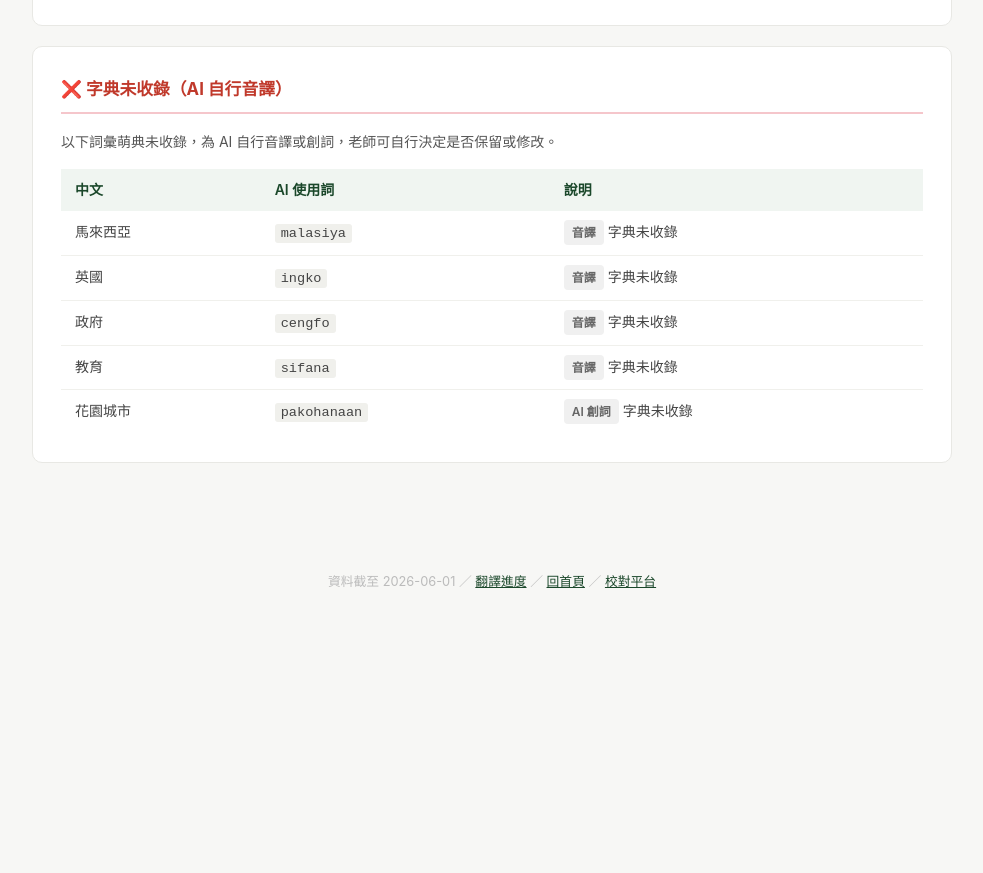
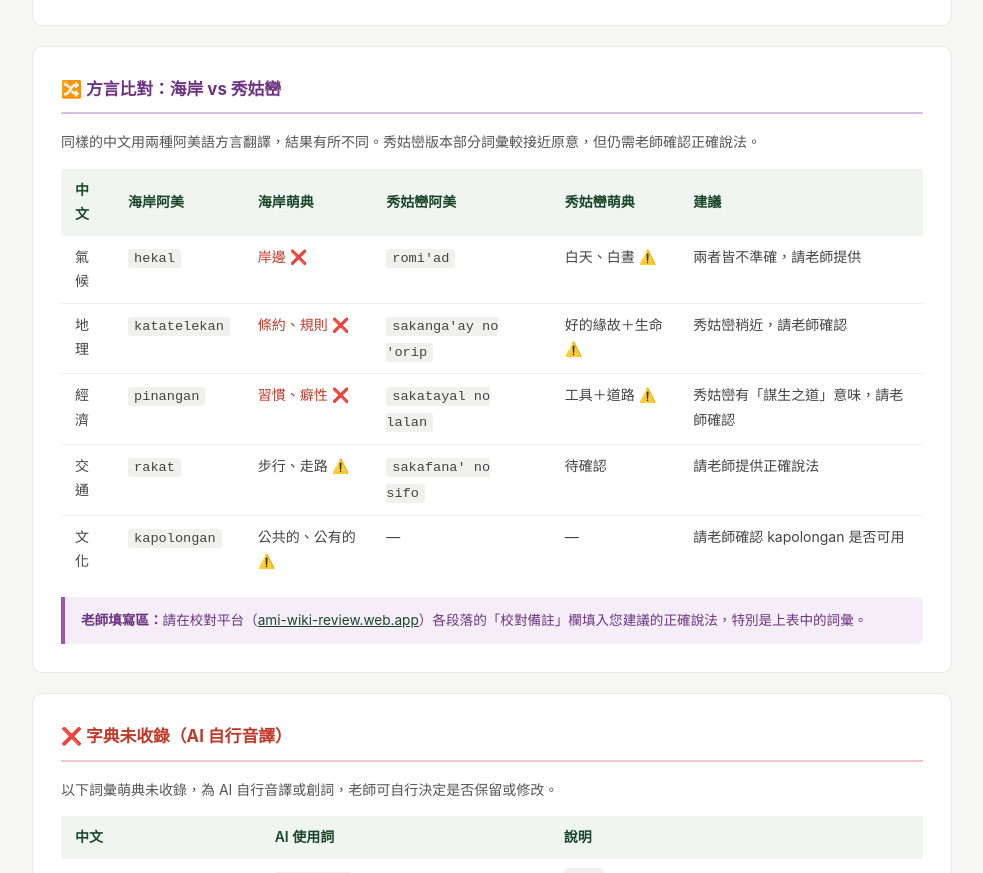
Before and after one commit to ss1111119/ami-wiki-cleanup, a plain HTML site: page translations/Singapore-vocab.html in a window 1280 px wide. Shown: the part 1914-2787 px from the top of the page, without its empty margins (148-1131 px from the left). Before the commit the page ends 2536 px from the top, so only its background shows below. Drawn offline with Linux system fonts and the light colour scheme.

Commit message:
feat: 詞彙對照表加入海岸 vs 秀姑巒方言比對

```diff
--- a/translations/Singapore-vocab.html
+++ b/translations/Singapore-vocab.html
@@ -157,6 +157,71 @@
     </table>
   </div>
 
+  <!-- 方言比對 -->
+  <div class="card">
+    <h2 style="color:#6c3483; border-color:#d7bde2;">🔀 方言比對：海岸 vs 秀姑巒</h2>
+    <p style="font-size:0.875rem;color:#555;margin-bottom:14px">
+      同樣的中文用兩種阿美語方言翻譯，結果有所不同。秀姑巒版本部分詞彙較接近原意，但仍需老師確認正確說法。
+    </p>
+    <table>
+      <thead>
+        <tr>
+          <th>中文</th>
+          <th>海岸阿美</th>
+          <th>海岸萌典</th>
+          <th>秀姑巒阿美</th>
+          <th>秀姑巒萌典</th>
+          <th>建議</th>
+        </tr>
+      </thead>
+      <tbody>
+        <tr>
+          <td>氣候</td>
+          <td><code>hekal</code></td>
+          <td><span style="color:#c0392b">岸邊</span> ❌</td>
+          <td><code>romi'ad</code></td>
+          <td>白天、白晝 ⚠️</td>
+          <td>兩者皆不準確，請老師提供</td>
+        </tr>
+        <tr>
+          <td>地理</td>
+          <td><code>katatelekan</code></td>
+          <td><span style="color:#c0392b">條約、規則</span> ❌</td>
+          <td><code>sakanga'ay no 'orip</code></td>
+          <td>好的緣故＋生命 ⚠️</td>
+          <td>秀姑巒稍近，請老師確認</td>
+        </tr>
+        <tr>
+          <td>經濟</td>
+          <td><code>pinangan</code></td>
+          <td><span style="color:#c0392b">習慣、癖性</span> ❌</td>
+          <td><code>sakatayal no lalan</code></td>
+          <td>工具＋道路 ⚠️</td>
+          <td>秀姑巒有「謀生之道」意味，請老師確認</td>
+        </tr>
+        <tr>
+          <td>交通</td>
+          <td><code>rakat</code></td>
+          <td>步行、走路 ⚠️</td>
+          <td><code>sakafana' no sifo</code></td>
+          <td>待確認</td>
+          <td>請老師提供正確說法</td>
+        </tr>
+        <tr>
+          <td>文化</td>
+          <td><code>kapolongan</code></td>
+          <td>公共的、公有的 ⚠️</td>
+          <td>—</td>
+          <td>—</td>
+          <td>請老師確認 kapolongan 是否可用</td>
+        </tr>
+      </tbody>
+    </table>
+    <div style="background:#f5eef8;border-left:4px solid #9b59b6;border-radius:0 6px 6px 0;padding:12px 16px;margin-top:14px;font-size:0.85rem;color:#6c3483;">
+      <strong>老師填寫區：</strong>請在校對平台（<a href="https://ami-wiki-review.web.app" target="_blank">ami-wiki-review.web.app</a>）各段落的「校對備註」欄填入您建議的正確說法，特別是上表中的詞彙。
+    </div>
+  </div>
+
   <!-- 未收錄 -->
   <div class="card">
     <h2 class="red">❌ 字典未收錄（AI 自行音譯）</h2>
```
